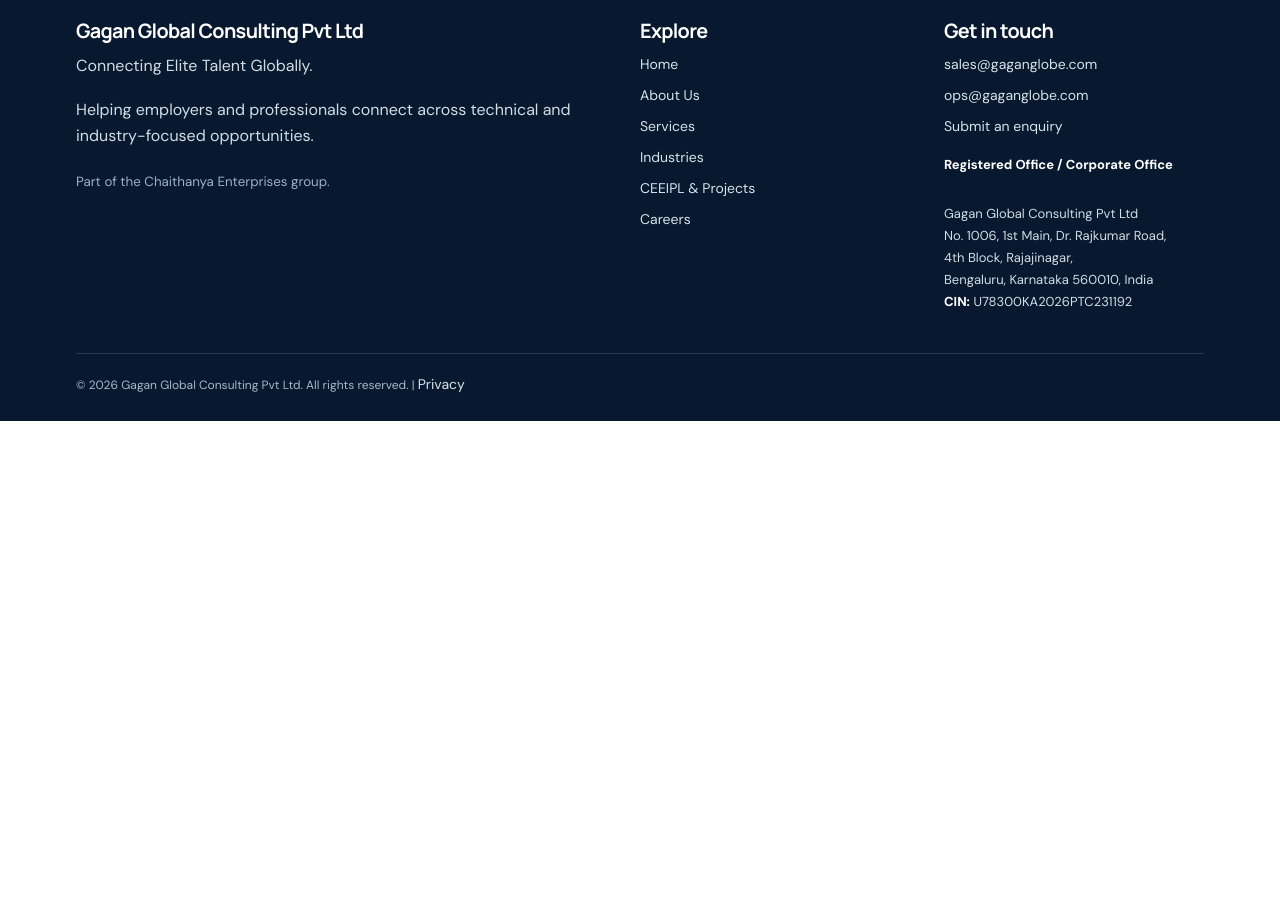
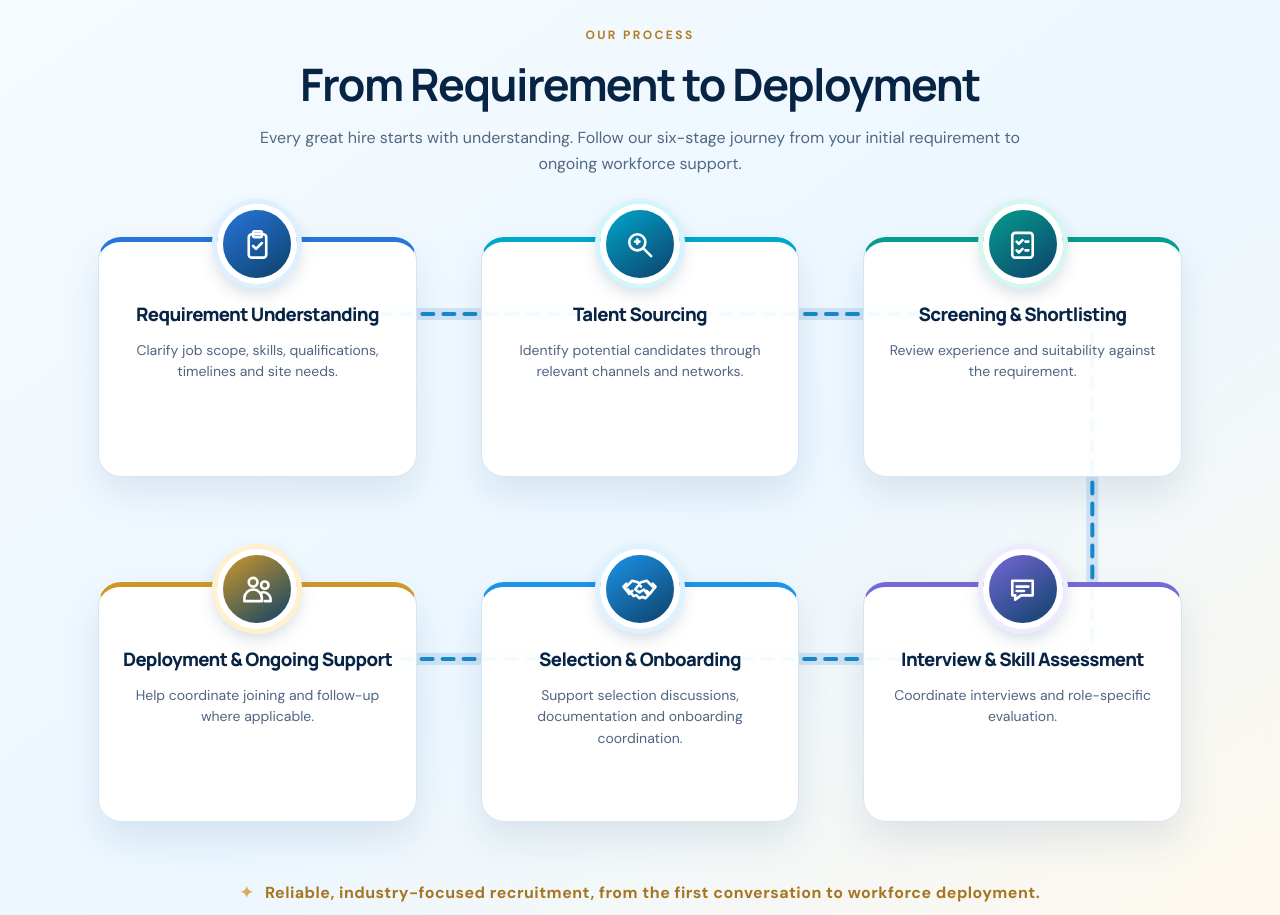
Before and after one commit to YohaDev93/gaganglobe-website, a plain HTML site: page services.html in a window 1280 px wide. Shown: the part 2640-3555 px from the top of the page. Before the commit the page ends 3061 px from the top, so only its background shows below. Drawn offline with Linux system fonts and the light colour scheme.

Commit message:
Updated processflow styles

```diff
--- /dev/null
+++ b/assets/ggc-recruitment-snake.css
@@ -0,0 +1,42 @@
+/* GGC recruitment process: bright, animated snake route. Isolated styles. */
+.ggc-snake {background:linear-gradient(145deg,#f6fbff 0%,#ecf7ff 55%,#fff8ec 100%);padding:72px 0 76px;color:#082445;overflow:hidden}
+.ggc-snake .ggc-snake-wrap{max-width:1270px;margin:0 auto;padding:0 clamp(20px,4vw,55px)}
+.ggc-snake-header{text-align:center;max-width:800px;margin:0 auto 48px}
+.ggc-snake-eyebrow{font-size:12px;font-weight:800;letter-spacing:.2em;color:#b27d25}
+.ggc-snake-header h2{font-size:clamp(28px,3.5vw,48px);margin:10px 0 16px;color:#082445;line-height:1.14}
+.ggc-snake-header p{margin:0;color:#526781;line-height:1.65;font-size:16px}
+.ggc-snake-board{position:relative;padding:12px 42px 20px;isolation:isolate}
+.ggc-snake-route{position:absolute;inset:0;width:100%;height:100%;overflow:visible;z-index:0;pointer-events:none}
+.ggc-snake-steps{position:relative;z-index:1;display:grid;grid-template-columns:repeat(3,minmax(0,1fr));column-gap:clamp(30px,5vw,75px);row-gap:105px;list-style:none;margin:0;padding:0}
+.ggc-snake-step{position:relative;display:flex;flex-direction:column;align-items:center;text-align:center;min-height:240px;padding:61px 23px 24px;border:1px solid rgba(37,109,174,.18);border-radius:23px;background:rgba(255,255,255,.96);box-shadow:0 17px 36px rgba(24,70,117,.11);border-top:5px solid var(--snake-accent);transition:transform .35s ease,box-shadow .35s ease;--snake-accent:#237cdb;--snake-pale:#e5f3ff}
+.ggc-snake-step:hover{transform:translateY(-8px);box-shadow:0 26px 44px rgba(24,70,117,.18)}
+.ggc-snake-icon{display:grid;place-items:center;position:absolute;left:50%;top:-38px;transform:translateX(-50%);width:80px;height:80px;border:6px solid #fff;border-radius:50%;background:linear-gradient(145deg,var(--snake-accent),#0d416a);box-shadow:0 0 0 5px var(--snake-pale),0 7px 19px rgba(10,53,97,.23);color:white}
+.ggc-snake-icon svg{width:35px;height:35px}
+.ggc-snake-number{display:inline-block;font-weight:800;letter-spacing:.18em;font-size:12px;color:var(--snake-accent);margin-bottom:12px}
+.ggc-snake-step h3{font-size:clamp(17px,1.45vw,20px);line-height:1.25;color:#082445;margin:0 0 13px;font-weight:800}
+.ggc-snake-step p{font-size:14px;line-height:1.56;color:#506581;margin:0}
+.ggc-snake-blue{--snake-accent:#2775db;--snake-pale:#deefff}
+.ggc-snake-cyan{--snake-accent:#00a6cc;--snake-pale:#d4f5fb}
+.ggc-snake-teal{--snake-accent:#059d8e;--snake-pale:#d6f6ef}
+.ggc-snake-violet{--snake-accent:#7668d6;--snake-pale:#efebff}
+.ggc-snake-sky{--snake-accent:#1c94e8;--snake-pale:#def2ff}
+.ggc-snake-gold{--snake-accent:#ce9829;--snake-pale:#fff1ce}
+/* Visual sequence: 1 → 2 → 3 ↴ 4 ← 5 ← 6 (step numbers still read 1..6). */
+.ggc-snake-step:nth-child(1){grid-column:1;grid-row:1}
+.ggc-snake-step:nth-child(2){grid-column:2;grid-row:1}
+.ggc-snake-step:nth-child(3){grid-column:3;grid-row:1}
+.ggc-snake-step:nth-child(4){grid-column:3;grid-row:2}
+.ggc-snake-step:nth-child(5){grid-column:2;grid-row:2}
+.ggc-snake-step:nth-child(6){grid-column:1;grid-row:2}
+.ggc-snake-route .snake-trail-bg{fill:none;stroke:#c4ddf3;stroke-width:12;stroke-linecap:round;opacity:.75}
+.ggc-snake-route .snake-trail{fill:none;stroke:#1688ca;stroke-width:4;stroke-linecap:round;stroke-dasharray:11 10;animation:ggc-snake-dash 5s linear infinite}
+.ggc-snake-route .snake-arrow{fill:#d3a248;stroke:#fff;stroke-width:1}
+@keyframes ggc-snake-dash{to{stroke-dashoffset:-84}}
+.ggc-snake-end{text-align:center;margin:38px 0 0;font-weight:700;color:#a77520;letter-spacing:.03em}
+.ggc-snake-end span{color:#d8ae54;margin-right:7px}
+.ggc-snake-step.snake-animate{opacity:0;transform:translateY(26px);transition:opacity .7s ease,transform .7s ease,box-shadow .35s ease;transition-delay:calc(var(--sequence) * 115ms)}
+.ggc-snake-step.snake-animate.snake-visible{opacity:1;transform:translateY(0)}
+.ggc-snake-step.snake-animate.snake-visible:hover{transform:translateY(-8px)}
+@media(max-width:900px){.ggc-snake-steps{column-gap:26px;row-gap:96px}.ggc-snake-board{padding-left:22px;padding-right:22px}.ggc-snake-step{padding:60px 14px 18px;min-height:265px}}
+@media(max-width:700px){.ggc-snake{padding:54px 0}.ggc-snake-header{margin-bottom:62px}.ggc-snake-board{padding:6px 12px 8px 38px}.ggc-snake-steps{display:flex;flex-direction:column;gap:56px}.ggc-snake-step{min-height:unset;padding:35px 22px 24px 52px;align-items:flex-start;text-align:left;border-top-width:4px}.ggc-snake-icon{left:-31px;top:50%;transform:translateY(-50%);height:65px;width:65px;border-width:5px}.ggc-snake-icon svg{height:27px;width:27px}.ggc-snake-route{display:none}.ggc-snake-board:before{content:"";position:absolute;top:0;bottom:0;left:43px;width:4px;background:linear-gradient(#2775db,#00a6cc,#059d8e,#7668d6,#1c94e8,#ce9829);border-radius:10px;opacity:.6}.ggc-snake-step:hover,.ggc-snake-step.snake-animate.snake-visible:hover{transform:none}.ggc-snake-step h3{font-size:19px}}
+@media(prefers-reduced-motion:reduce){.ggc-snake-route .snake-trail{animation:none}.ggc-snake-step,.ggc-snake-step.snake-animate{opacity:1;transform:none;transition:none}}
--- /dev/null
+++ b/assets/ggc-recruitment-snake.js
@@ -0,0 +1,30 @@
+/* Animated serpentine arrows: 01 → 02 → 03 ↓ 04 → 05 → 06 (returning left). */
+(()=>{
+ const section=document.querySelector('.ggc-snake');if(!section)return;
+ const board=section.querySelector('[data-ggc-snake-board]');
+ const svg=section.querySelector('.ggc-snake-route');
+ const steps=[...section.querySelectorAll('.ggc-snake-step')];
+ const desktop=matchMedia('(min-width:701px)');
+ const reduced=matchMedia('(prefers-reduced-motion: reduce)');
+ const NS='http://www.w3.org/2000/svg';let queued=false;
+ const make=(tag,cls,attrs)=>{const el=document.createElementNS(NS,tag);el.setAttribute('class',cls);for(const [k,v] of Object.entries(attrs))el.setAttribute(k,String(v));return el;};
+ function render(){queued=false;svg.replaceChildren();if(!desktop.matches)return;
+   const b=board.getBoundingClientRect();if(!b.width||!b.height)return;
+   svg.setAttribute('viewBox',`0 0 ${b.width} ${b.height}`);
+   const pts=steps.map(s=>{let r=s.querySelector('.ggc-snake-icon').getBoundingClientRect();return {x:r.left+r.width/2-b.left,y:r.top+r.height/2-b.top,r:r.width/2};});
+   // Connecting paths through the six circular icons; one animated snake route.
+   const segments=[];
+   // Top row, left to right. Then U-turn at the right edge and continue right-to-left.
+   for(let i=0;i<2;i++){const a=pts[i],z=pts[i+1];segments.push(`M ${a.x+a.r} ${a.y} L ${z.x-z.r} ${z.y}`);}
+   const a=pts[2],z=pts[3];
+   const edge=Math.min(b.width-6,Math.max(a.x,z.x)+Math.max(a.r,z.r)+30);
+   segments.push(`M ${a.x+a.r} ${a.y} L ${edge-27} ${a.y} Q ${edge} ${a.y} ${edge} ${a.y+27} L ${edge} ${z.y-27} Q ${edge} ${z.y} ${edge-27} ${z.y} L ${z.x+z.r} ${z.y}`);
+   for(let i=3;i<5;i++){const a=pts[i],z=pts[i+1];segments.push(`M ${a.x-a.r} ${a.y} L ${z.x+z.r} ${z.y}`);}
+   const defs=make('defs','',{});const marker=make('marker','',{id:'ggc-snake-arrow',viewBox:'0 0 10 10',refX:8,refY:5,markerWidth:5,markerHeight:5,orient:'auto-start-reverse'});marker.appendChild(make('path','snake-arrow',{d:'M 0 1 L 9 5 L 0 9 z'}));defs.appendChild(marker);svg.appendChild(defs);
+   segments.forEach(d=>{svg.appendChild(make('path','snake-trail-bg',{d}));svg.appendChild(make('path','snake-trail',{d,'marker-end':'url(#ggc-snake-arrow)'}));});
+ }
+ function schedule(){if(queued)return;queued=true;requestAnimationFrame(render);}
+ if('IntersectionObserver' in window&&!reduced.matches){const obs=new IntersectionObserver(entries=>{entries.forEach(e=>{if(e.isIntersecting){e.target.classList.add('snake-visible');obs.unobserve(e.target);e.target.addEventListener('transitionend',schedule,{once:true});}});},{threshold:.12,rootMargin:'0px 0px 50px 0px'});steps.forEach(s=>{s.classList.add('snake-animate');obs.observe(s);});}
+ schedule();window.addEventListener('load',schedule,{once:true});window.addEventListener('resize',schedule,{passive:true});desktop.addEventListener?.('change',schedule);document.fonts?.ready?.then(schedule).catch(()=>{});
+ if('ResizeObserver'in window){const ro=new ResizeObserver(schedule);ro.observe(board);steps.forEach(s=>ro.observe(s));}
+})();
--- a/services.html
+++ b/services.html
@@ -12,7 +12,8 @@
     <link rel="stylesheet" href="assets/styles.css">
 <link rel="stylesheet" href="assets/ggc-update.css"><link rel="stylesheet" href="assets/ggc-industries.css">
 <link rel="stylesheet" href="assets/services-photo.css">  <link rel="stylesheet" href="assets/presentation-content.css">
-  <link rel="stylesheet" href="assets/ggc-recruitment-flow.css">
+<link rel="stylesheet" href="assets/ggc-recruitment-flow.css">
+  <link rel="stylesheet" href="assets/ggc-recruitment-snake.css">
 </head>
 
 <body>
@@ -69,7 +70,6 @@
   </div>
 </section>
 
-    <!-- GGC-RECRUITMENT-FLOW:START -->
 <section class="ggc-flow" id="ggc-recruitment-process" aria-labelledby="ggc-flow-heading">
   <div class="wrap ggc-flow-shell">
     <div class="ggc-flow-intro">
@@ -138,6 +138,54 @@
 </section>
 <!-- GGC-RECRUITMENT-FLOW:END -->
 
+    <!-- GGC-RECRUITMENT-FLOW:START -->
+<section class="ggc-snake" id="ggc-recruitment-process" aria-labelledby="ggc-snake-title">
+  <div class="wrap ggc-snake-wrap">
+    <header class="ggc-snake-header">
+      <span class="ggc-snake-eyebrow">OUR PROCESS</span>
+      <h2 id="ggc-snake-title">From Requirement to Deployment</h2>
+      <p>Every great hire starts with understanding. Follow our six-stage journey from your initial requirement to ongoing workforce support.</p>
+    </header>
+    <div class="ggc-snake-board" data-ggc-snake-board>
+      <svg class="ggc-snake-route" aria-hidden="true" focusable="false" style="margin-top:70;"></svg>
+      <ol class="ggc-snake-steps" aria-label="Six stages of the recruitment process">
+        <li class="ggc-snake-step ggc-snake-blue" style="--sequence:0" data-snake-step="1">
+          <div class="ggc-snake-icon" aria-hidden="true"><svg viewBox="0 0 24 24" fill="none" stroke="currentColor" stroke-width="1.8" stroke-linecap="round" stroke-linejoin="round"><rect x="6" y="5" width="12" height="16" rx="2"/><rect x="9" y="3" width="6" height="4" rx="1"/><path d="m9 13 2 2 4-4"/></svg></div>
+          <h3>Requirement Understanding</h3>
+          <p>Clarify job scope, skills, qualifications, timelines and site needs.</p>
+        </li>
+        <li class="ggc-snake-step ggc-snake-cyan" style="--sequence:1" data-snake-step="2">
+          <div class="ggc-snake-icon" aria-hidden="true"><svg viewBox="0 0 24 24" fill="none" stroke="currentColor" stroke-width="1.8" stroke-linecap="round" stroke-linejoin="round"><circle cx="10.5" cy="10.5" r="5.5"/><path d="m15 15 5 5"/><path d="M9 10h3M10.5 8.5v3"/></svg></div>
+          <h3>Talent Sourcing</h3>
+          <p>Identify potential candidates through relevant channels and networks.</p>
+        </li>
+        <li class="ggc-snake-step ggc-snake-teal" style="--sequence:2" data-snake-step="3">
+          <div class="ggc-snake-icon" aria-hidden="true"><svg viewBox="0 0 24 24" fill="none" stroke="currentColor" stroke-width="1.8" stroke-linecap="round" stroke-linejoin="round"><rect x="5" y="4" width="14" height="17" rx="2"/><path d="m8 10 1.5 1.5L12 9M14 10h2m-8 6 1.5 1.5L12 15m2 1h2"/></svg></div>
+          <h3>Screening &amp; Shortlisting</h3>
+          <p>Review experience and suitability against the requirement.</p>
+        </li>
+        <li class="ggc-snake-step ggc-snake-violet" style="--sequence:3" data-snake-step="4">
+          <div class="ggc-snake-icon" aria-hidden="true"><svg viewBox="0 0 24 24" fill="none" stroke="currentColor" stroke-width="1.8" stroke-linecap="round" stroke-linejoin="round"><path d="M5 6h14v10h-8l-4 3v-3H5z"/><path d="M8 10h8M8 13h5"/></svg></div>
+          <h3>Interview &amp; Skill Assessment</h3>
+          <p>Coordinate interviews and role-specific evaluation.</p>
+        </li>
+        <li class="ggc-snake-step ggc-snake-sky" style="--sequence:4" data-snake-step="5">
+          <div class="ggc-snake-icon" aria-hidden="true"><svg viewBox="0 0 24 24" fill="none" stroke="currentColor" stroke-width="1.8" stroke-linecap="round" stroke-linejoin="round"><path d="m3 10 4-4 4 1 2 3M21 10l-4-4-4 1-4 5 3 2 3-2 3 4-2 2-2-1-2 1-2-2-2 .5L4 12"/><path d="M3 8 1 10l4 5 2-2m14-5 2 2-4 5-2-2"/></svg></div>
+          <h3>Selection &amp; Onboarding</h3>
+          <p>Support selection discussions, documentation and onboarding coordination.</p>
+        </li>
+        <li class="ggc-snake-step ggc-snake-gold" style="--sequence:5" data-snake-step="6">
+          <div class="ggc-snake-icon" aria-hidden="true"><svg viewBox="0 0 24 24" fill="none" stroke="currentColor" stroke-width="1.8" stroke-linecap="round" stroke-linejoin="round"><circle cx="9" cy="7" r="3"/><circle cx="17" cy="9" r="2.5"/><path d="M3 20v-2a6 6 0 0 1 12 0v2zm12-6a5 5 0 0 1 6 5v1h-4"/></svg></div>
+          <h3>Deployment &amp; Ongoing Support</h3>
+          <p>Help coordinate joining and follow-up where applicable.</p>
+        </li>
+      </ol>
+    </div>
+    <p class="ggc-snake-end"><span aria-hidden="true">✦</span> Reliable, industry-focused recruitment, from the first conversation to workforce deployment.</p>
+  </div>
+</section>
+<!-- GGC-RECRUITMENT-FLOW:END -->
+
     <div id="site-footer">
 <!-- GGC-STATIC-FOOTER:START -->
 <footer class="footer">
@@ -177,7 +225,7 @@
     <script src="assets/script.js" defer></script>
 
     <script src="assets/shared-nav.js" defer></script>
-  <script src="assets/ggc-recruitment-flow.js" defer></script>
+  <script src="assets/ggc-recruitment-snake.js" defer></script>
 </body>
 
 </html>
```
